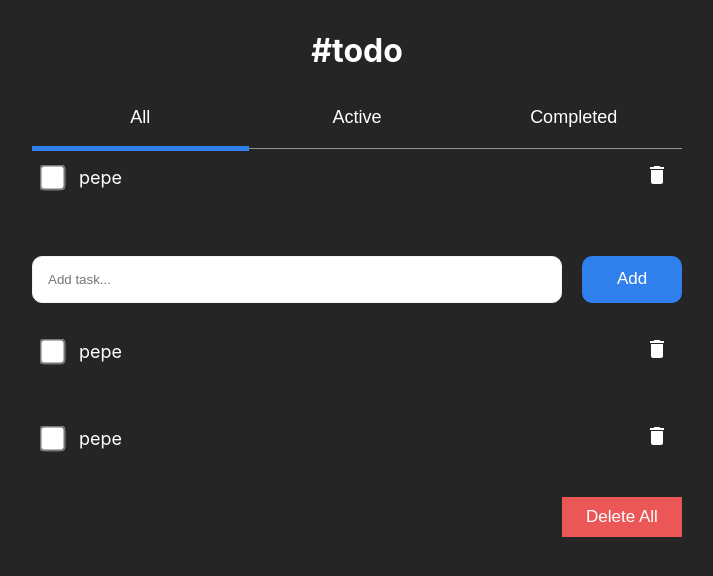
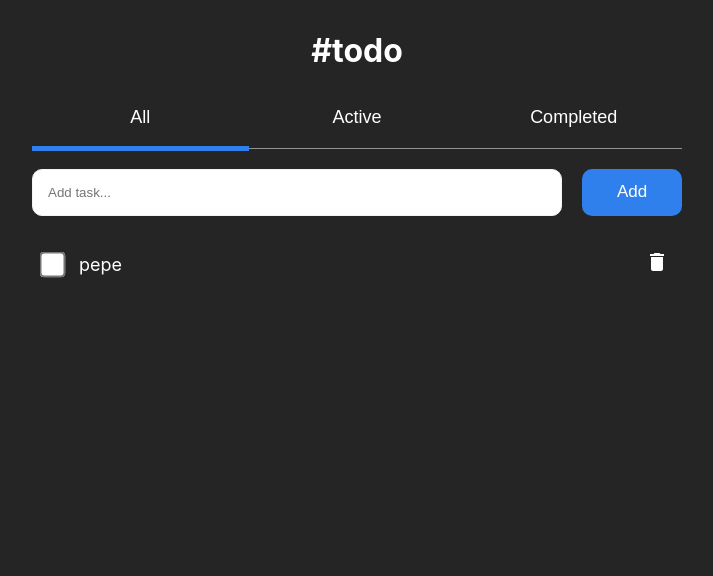
Before and after one commit to Ezequiiel98/to-do-react-ts, a React (Create React App) app: page / in a window 1280 px wide. Shown: the top 576 px of the page, without its empty margins (283-996 px from the left). Built offline with nearby package versions, Linux system fonts and the light colour scheme.

Commit message:
agrego funcionalidad para cambiar entre las diferentes tabs

```diff
--- a/src/components/NavTabs/index.tsx
+++ b/src/components/NavTabs/index.tsx
@@ -1,23 +1,28 @@
 import React, { useState } from 'react';
 import styles from './index.module.scss';
 
-const NavTabs: React.FC = () => {
+type NavTabsProps = {
+  setTabShow: Function;
+}
+
+const NavTabs: React.FC<NavTabsProps> = ({ setTabShow }) => {
   const [left, setLeft] = useState<number | undefined>(0);
 
-  const handleClick = (e: React.MouseEvent<HTMLButtonElement, MouseEvent>) => {
+  const handleClick = (e: React.MouseEvent<HTMLButtonElement, MouseEvent>, name: string) => {
     const { offsetLeft } = e.target as HTMLElement;
     setLeft(offsetLeft);
+    setTabShow(name);
   };
 
   return (
     <nav className={styles.navTabs}>
-      <button className={styles.nameTab} type="button" onClick={handleClick}>
+      <button className={styles.nameTab} type="button" onClick={e => handleClick(e, 'all')}>
         All
       </button>
-      <button className={styles.nameTab} type="button" onClick={handleClick}>
+      <button className={styles.nameTab} type="button" onClick={e => handleClick(e, 'active')}>
         Active
       </button>
-      <button className={styles.nameTab} type="button" onClick={handleClick}>
+      <button className={styles.nameTab} type="button" onClick={e => handleClick(e, 'completed')}>
         Completed
       </button>
       <span className={styles.navMarker} style={{ left: `${left}px` }} />
--- a/src/components/TabTasks/index.module.scss
+++ b/src/components/TabTasks/index.module.scss
@@ -1,5 +1,25 @@
 .containerTabTask {
+  opacity: 0;
+  visibility: none;
+  transform: translateY(20px);
+  animation-name: show;
+  animation-duration: .6s;;
+  animation-fill-mode: forwards;
+  animation-timing-function: ease;
+
   & > div:last-of-type {
     margin-bottom: 30px;
   }
 }
+
+@keyframes show {
+  from {
+    opacity: 0;
+    visibility: none;
+  }
+
+  to {
+    opacity: 1;
+    transform: translateY(0);
+  }
+}
--- a/src/screens/App/index.tsx
+++ b/src/screens/App/index.tsx
@@ -1,4 +1,4 @@
-import React from 'react';
+import React, { useState } from 'react';
 
 import NavTabs from '../../components/NavTabs';
 import Button from '../../components/Button';
@@ -8,26 +8,35 @@ import FormAddTask from '../../components/FormAddTask';
 
 import styles from './index.module.scss';
 
-const App: React.FC = () => (
+const App: React.FC = () => {
+  const [tabShow, setTabShow] = useState<string>('all');
+  return (
     <div className={styles.containerApp}>
       <div>
         <header>
           <h1 className={styles.titleApp}>#todo</h1>
         </header>
-      <NavTabs />
-      <TabTasks />
+        <NavTabs  setTabShow={setTabShow} />
+        { tabShow === 'all' && (
           <TabTasks>
             <FormAddTask />
           </TabTasks>
+        )}
+        { tabShow === 'active' && (
+          <TabTasks>
+            <FormAddTask />
+          </TabTasks>
+        )}
+        { tabShow === 'completed' && (
           <TabTasks positionChild="bottom">
             <Button position="right" danger>
               Delete All
             </Button>
-
           </TabTasks>
-
+        )}
       </div>
     </div>
   );
+};
 
 export default App;
```
Lines whose indentation alone changed are shown as unchanged.
